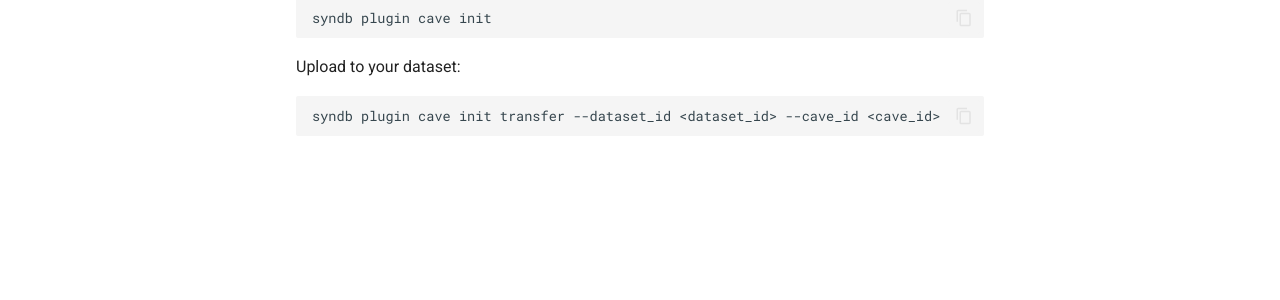
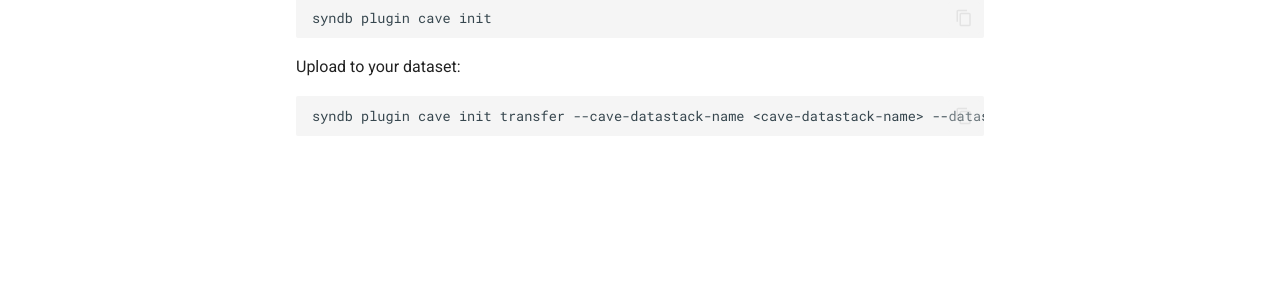
Before and after one commit to memorycircuits/syndb-docs, an MkDocs documentation site: the page built from docs/dataset/3-external.md, in a window 1280 px wide. Shown: the part 381-681 px from the top of the page. Built offline with MkDocs 1.6.1 and Material for MkDocs 9.7.7, drawn with Linux system fonts in a browser that asks for light colours.

Commit message:
doc: external section, wrong command

````diff
--- a/docs/dataset/3-external.md
+++ b/docs/dataset/3-external.md
@@ -13,5 +13,5 @@
 
 Upload to your dataset:
 ```bash
-syndb plugin cave init transfer --dataset_id <dataset_id> --cave_id <cave_id>
+syndb plugin cave init transfer --cave-datastack-name <cave-datastack-name> --dataset-id <dataset_id>
 ```
````
